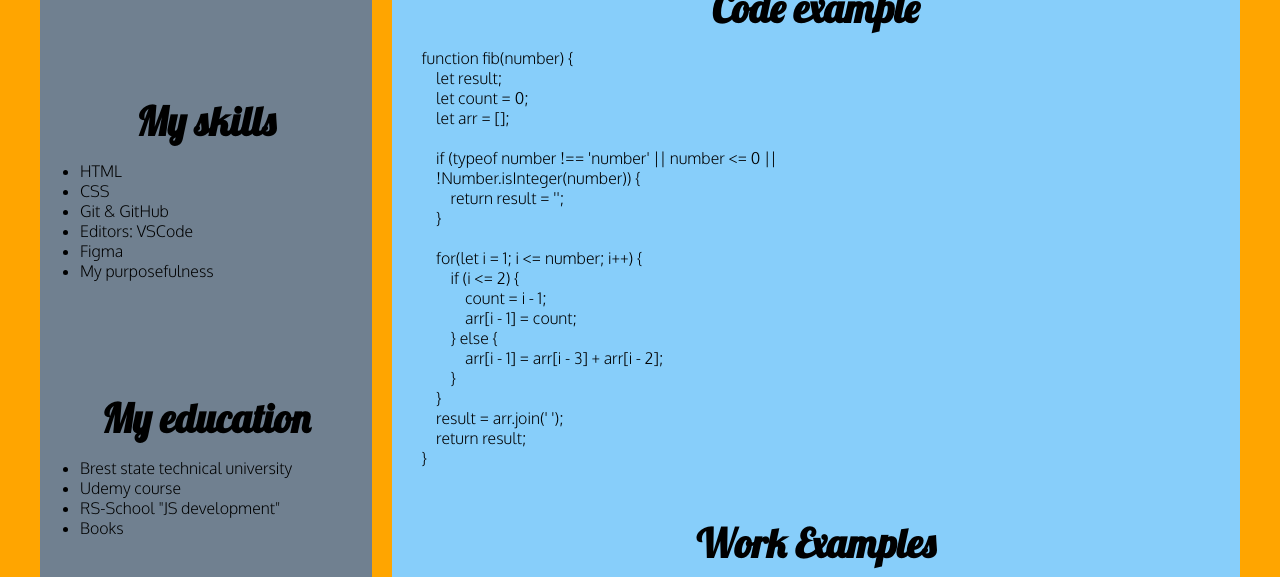
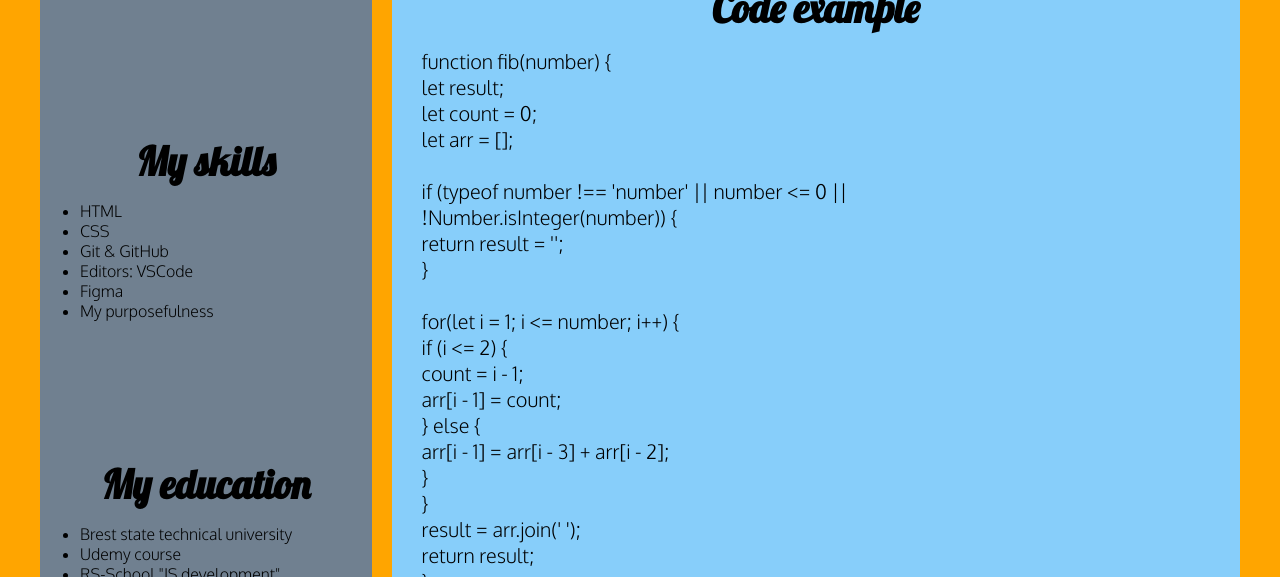
Before and after one commit to Axekash/rsschool-cv, a plain HTML site: page index.html in a window 1280 px wide. Shown: the part 726-1303 px from the top of the page. Drawn offline with Linux system fonts and the light colour scheme.

Commit message:
fix: fix errors index.html

```diff
--- a/index.html
+++ b/index.html
@@ -94,33 +94,29 @@
 					</div>
 					<div class="column_main_code">
 						<h2 class="column_main_header" id="code">Code example</h2>
-                            <p>
 							<code>
-                                    <pre>
-function fib(number) {
-    let result;
-    let count = 0;
-    let arr = [];
-
-    if (typeof number !== 'number' || number <= 0 ||
-    !Number.isInteger(number)) {
-        return result = '';
-    }
-
-    for(let i = 1; i <= number; i++) {
-        if (i <= 2) {
-            count = i - 1;
-            arr[i - 1] = count;
-        } else {
-            arr[i - 1] = arr[i - 3] + arr[i - 2];
-        }
-    }
-    result = arr.join(' ');
-    return result;
-}
-        </pre>
+								function fib(number) { <br>
+									let result; <br>
+										let count = 0;  <br>
+										let arr = [];  <br>
+										<br>
+										if (typeof number !== 'number' || number &lt;= 0 || <br>
+										!Number.isInteger(number)) {<br>
+											return result = ''; <br>
+										} <br>
+										<br>
+										for(let i = 1; i &lt;= number; i++) { <br>
+											if (i &lt;= 2) { <br>
+												count = i - 1; <br>
+												arr[i - 1] = count; <br>
+											} else { <br>
+												arr[i - 1] = arr[i - 3] + arr[i - 2]; <br>
+											} <br>
+										} <br>
+										result = arr.join(' '); <br>
+										return result; <br>
+									} <br>
 							</code>
-</p>
 					</div>
 					<div class="column_main_expirience">
 						<h2 class="column_main_header" id="work">Work Examples</h2>
@@ -130,9 +126,6 @@ function fib(number) {
 
 								<h3 class="column_main_subheader"> <a href="https://axekash.github.io"> Uber</a></h3>
 							</div>
-<!--                             <div class="column_main_expirience_wrapper_card">
-
-                            </div> -->
 						</div>
 					</div>
 				</div>
@@ -143,14 +136,14 @@ function fib(number) {
 		<div class="container">
 			<div class="footer_wrapper">
 				<div class="footer_github">
-                    <a href="https://github.com/Axekash" class="footer_link"><img src="./img/github-seeklogo.com.svg"  alt="github_links" width="50px" height="50px"></a>
+					<a href="https://github.com/Axekash" class="footer_link"><img src="./img/github-seeklogo.com.svg"  alt="github_links" class="footer_github_img"></a>
 				</div>
 				<div class="footer_mail">
-                     <a href="https://mail.ru" class="footer_link"> <img src="./img/mail-ru-seeklogo.com.svg" alt="mailru" width="100px" height="50px"></a>
+					 <a href="https://mail.ru" class="footer_link"> <img src="./img/mail-ru-seeklogo.com.svg" alt="mailru" class="footer_mail_img" ></a>
 				</div>
 				<p>2022</p>
 					<div class="footer_rsschool">
-                        <a href="https://rs.school/js/" class="footer_link"> <img src="./img/rs_school_js.svg" alt="rsschool" width="100px" height="50px"></a>
+						<a href="https://rs.school/js/" class="footer_link"> <img src="./img/rs_school_js.svg" alt="rsschool" class="footer_rsschool_img" ></a>
 				</div>
 
 			</div>
--- a/style.css
+++ b/style.css
@@ -130,6 +130,10 @@ p {
     padding-bottom: 30px;
 }
 
+.column_main_code code{
+    font-size: 20px;
+}
+
 .column_main_expirience_wrapper {
     display: flex;
     justify-content: center;
@@ -172,3 +176,15 @@ p {
 .footer_link :hover {
     background-color: orange;
 }
+.footer_github_img {
+    width: 50px;
+    height: 50px;
+}
+.footer_mail_img {
+    width: 100px;
+    height: 50px;
+}
+.footer_rsschool_img {
+    width: 100px;
+    height: 50px;
+}
```
Lines whose indentation alone changed are shown as unchanged.
